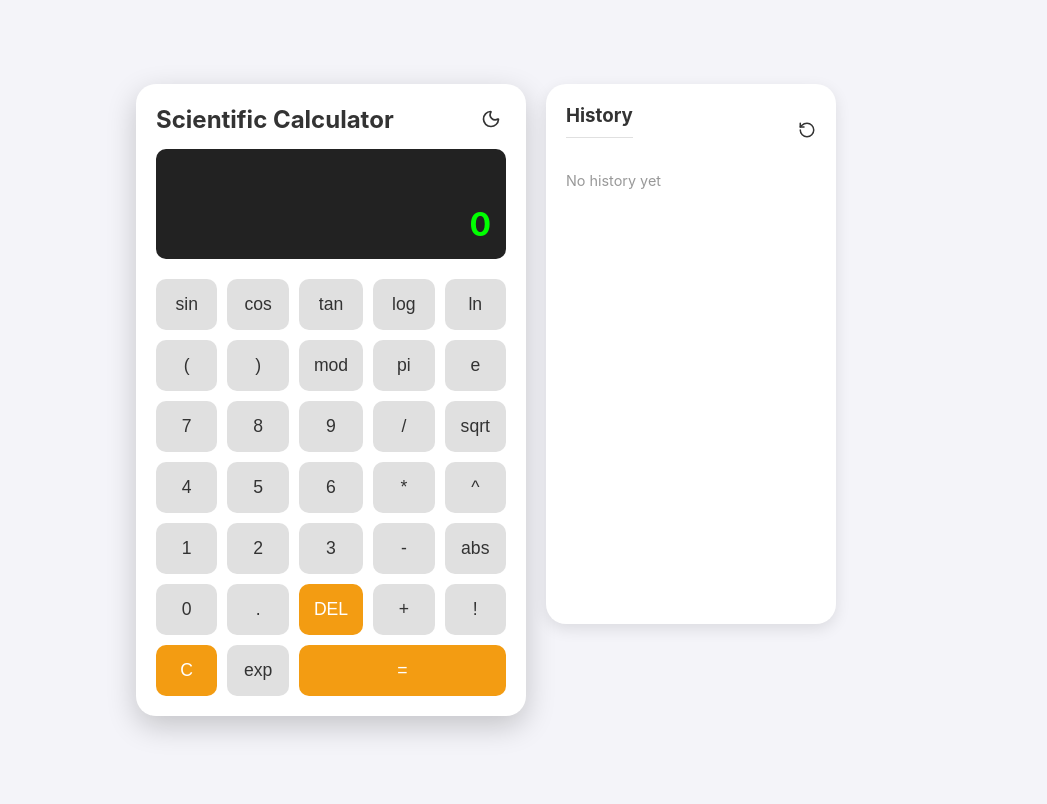
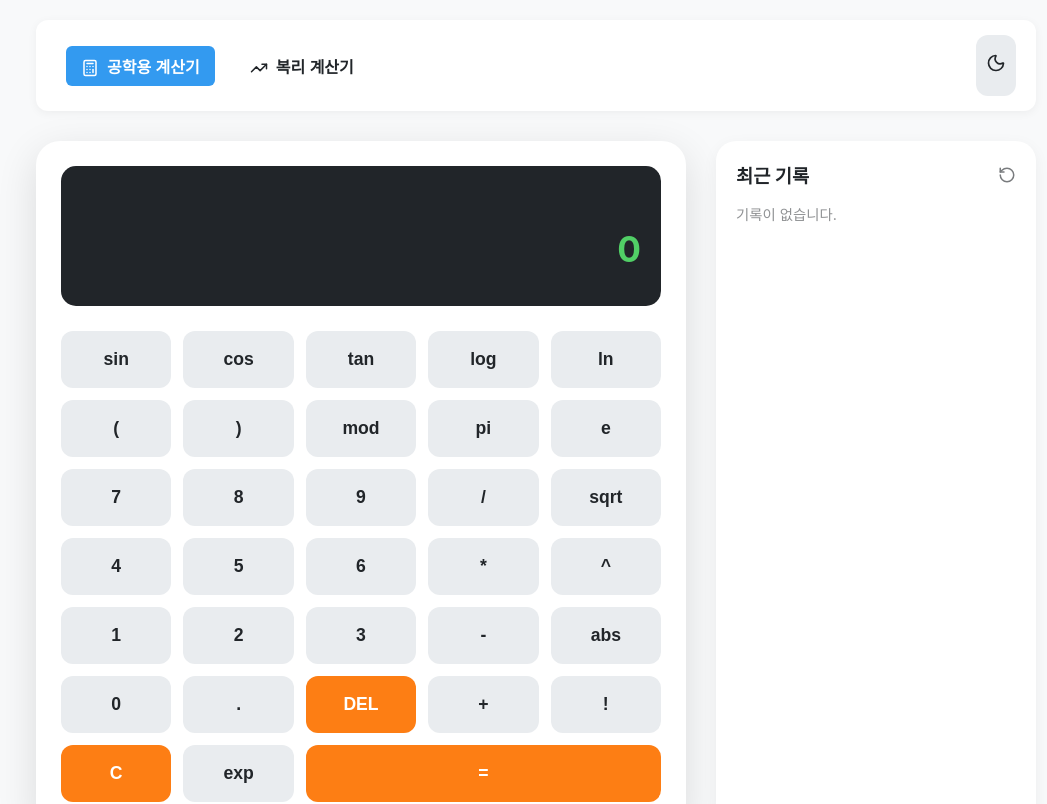
Before and after one commit to chlwltnshtkddn/calculator, a React (Vite) app: page / in a window 1280 px wide. Shown: the top 804 px of the page, without its empty margins (104-1151 px from the left). Built offline with nearby package versions, Linux system fonts and the light colour scheme.

Commit message:
Enhance: Improved UI for AdSense quality, added navigation, and implemented Compound Interest Calculator

```diff
--- a/src/App.css
+++ b/src/App.css
@@ -1,204 +1,173 @@
 :root {
-  --bg-color: #f4f4f9;
-  --text-color: #333;
-  --calculator-bg: #fff;
-  --button-bg: #e0e0e0;
-  --button-hover: #d0d0d0;
-  --op-button-bg: #f39c12;
-  --op-button-hover: #e67e22;
-  --display-bg: #222;
-  --display-text: #0f0;
-  --history-bg: #fff;
-  --history-item-hover: #f0f0f0;
+  --bg-color: #f8f9fa;
+  --text-color: #212529;
+  --calculator-bg: #ffffff;
+  --button-bg: #e9ecef;
+  --button-hover: #dee2e6;
+  --op-button-bg: #fd7e14;
+  --op-button-hover: #e8590c;
+  --display-bg: #212529;
+  --display-text: #51cf66;
+  --history-bg: #ffffff;
+  --nav-bg: #ffffff;
+  --accent-color: #339af0;
 }
 
 [data-theme='dark'] {
-  --bg-color: #1a1a1a;
-  --text-color: #f4f4f9;
-  --calculator-bg: #2d2d2d;
-  --button-bg: #444;
-  --button-hover: #555;
-  --op-button-bg: #e67e22;
-  --op-button-hover: #d35400;
-  --display-bg: #000;
-  --display-text: #0f0;
-  --history-bg: #2d2d2d;
-  --history-item-hover: #3d3d3d;
+  --bg-color: #121212;
+  --text-color: #e9ecef;
+  --calculator-bg: #1e1e1e;
+  --button-bg: #2d2d2d;
+  --button-hover: #3d3d3d;
+  --op-button-bg: #f76707;
+  --op-button-hover: #d9480f;
+  --display-bg: #000000;
+  --display-text: #63e6be;
+  --history-bg: #1e1e1e;
+  --nav-bg: #1e1e1e;
 }
 
 body {
   margin: 0;
-  display: flex;
-  place-items: center;
-  min-width: 320px;
-  min-height: 100vh;
   background-color: var(--bg-color);
   color: var(--text-color);
-  font-family: 'Inter', system-ui, Avenir, Helvetica, Arial, sans-serif;
-  transition: background-color 0.3s, color 0.3s;
+  font-family: 'Pretendard', -apple-system, BlinkMacSystemFont, system-ui, Roboto, sans-serif;
+  transition: all 0.3s ease;
 }
 
-#root {
-  width: 100%;
+.layout {
+  max-width: 1000px;
+  margin: 0 auto;
+  padding: 20px;
+}
+
+nav {
   display: flex;
-  justify-content: center;
+  justify-content: space-between;
   align-items: center;
+  padding: 15px 20px;
+  background-color: var(--nav-bg);
+  border-radius: 12px;
+  margin-bottom: 30px;
+  box-shadow: 0 2px 10px rgba(0,0,0,0.05);
+}
+
+.nav-links button {
+  background: none;
+  border: none;
+  color: var(--text-color);
+  font-size: 1rem;
+  font-weight: 600;
+  margin: 0 10px;
+  cursor: pointer;
+  padding: 8px 15px;
+  border-radius: 6px;
+  transition: 0.2s;
+}
+
+.nav-links button.active {
+  background-color: var(--accent-color);
+  color: white;
 }
 
 .container {
   display: flex;
-  gap: 20px;
-  padding: 20px;
-  max-width: 800px;
-  width: 100%;
-  flex-direction: row;
+  gap: 30px;
+  flex-wrap: wrap;
+  justify-content: center;
 }
 
-@media (max-width: 600px) {
-  .container {
-    flex-direction: column;
-    align-items: center;
-  }
+.main-content {
+  flex: 1;
+  min-width: 350px;
 }
 
 .calculator {
   background-color: var(--calculator-bg);
-  padding: 20px;
-  border-radius: 20px;
-  box-shadow: 0 10px 30px rgba(0, 0, 0, 0.2);
-  width: 350px;
-}
-
-.header {
-  display: flex;
-  justify-content: space-between;
-  align-items: center;
-  margin-bottom: 15px;
+  padding: 25px;
+  border-radius: 24px;
+  box-shadow: 0 12px 40px rgba(0, 0, 0, 0.12);
 }
 
 .display {
   background-color: var(--display-bg);
   color: var(--display-text);
-  padding: 15px;
-  border-radius: 10px;
+  padding: 20px;
+  border-radius: 15px;
   text-align: right;
-  margin-bottom: 20px;
-  min-height: 80px;
+  margin-bottom: 25px;
+  min-height: 100px;
   display: flex;
   flex-direction: column;
-  justify-content: space-between;
-  overflow: hidden;
+  justify-content: center;
 }
 
-.expression {
-  font-size: 0.9rem;
-  opacity: 0.7;
-  height: 1.2rem;
-  overflow: hidden;
-  white-space: nowrap;
-}
-
-.result {
-  font-size: 2rem;
-  font-weight: bold;
-  overflow: hidden;
-  text-overflow: ellipsis;
-}
+.expression { font-size: 1rem; opacity: 0.7; margin-bottom: 5px; }
+.result { font-size: 2.2rem; font-weight: 700; word-break: break-all; }
 
 .buttons {
   display: grid;
-  grid-template-columns: repeat(4, 1fr);
-  gap: 10px;
-}
-
-.buttons.scientific {
   grid-template-columns: repeat(5, 1fr);
+  gap: 12px;
 }
 
 button {
   border: none;
-  padding: 15px;
-  border-radius: 10px;
+  padding: 18px 10px;
+  border-radius: 12px;
   font-size: 1.1rem;
+  font-weight: 600;
   cursor: pointer;
   background-color: var(--button-bg);
   color: var(--text-color);
-  transition: background-color 0.2s, transform 0.1s;
+  transition: 0.15s;
 }
 
-button:hover {
-  background-color: var(--button-hover);
+button:hover { background-color: var(--button-hover); }
+button.operator { background-color: var(--op-button-bg); color: white; }
+
+/* Compound Interest Styles */
+.compound-form {
+  display: flex;
+  flex-direction: column;
+  gap: 20px;
 }
 
-button:active {
-  transform: scale(0.95);
+.input-group {
+  display: flex;
+  flex-direction: column;
+  gap: 8px;
 }
 
-button.operator {
-  background-color: var(--op-button-bg);
-  color: white;
+.input-group label { font-weight: 600; font-size: 0.9rem; }
+.input-group input {
+  padding: 15px;
+  border-radius: 10px;
+  border: 1px solid var(--button-hover);
+  background-color: var(--bg-color);
+  color: var(--text-color);
+  font-size: 1.1rem;
 }
 
-button.operator:hover {
-  background-color: var(--op-button-hover);
+.info-section {
+  margin-top: 40px;
+  padding: 30px;
+  background-color: var(--calculator-bg);
+  border-radius: 20px;
+  line-height: 1.7;
 }
 
-button.wide {
-  grid-column: span 2;
-}
+.info-section h3 { margin-top: 0; color: var(--accent-color); }
 
 .history {
+  width: 280px;
   background-color: var(--history-bg);
   padding: 20px;
   border-radius: 20px;
-  box-shadow: 0 5px 15px rgba(0, 0, 0, 0.1);
-  width: 250px;
-  max-height: 500px;
-  overflow-y: auto;
+  box-shadow: 0 4px 15px rgba(0,0,0,0.05);
 }
 
-.history h3 {
-  margin-top: 0;
-  border-bottom: 1px solid var(--button-bg);
-  padding-bottom: 10px;
+@media (max-width: 800px) {
+  .container { flex-direction: column; align-items: center; }
+  .history { width: 100%; }
 }
-
-.history-list {
-  list-style: none;
-  padding: 0;
-  margin: 0;
-}
-
-.history-item {
-  padding: 10px;
-  border-bottom: 1px solid var(--button-bg);
-  cursor: pointer;
-  transition: background-color 0.2s;
-}
-
-.history-item:hover {
-  background-color: var(--history-item-hover);
-}
-
-.history-exp {
-  font-size: 0.8rem;
-  opacity: 0.7;
-}
-
-.history-res {
-  font-weight: bold;
-  font-size: 1.1rem;
-}
-
-.theme-toggle {
-  background: none;
-  padding: 5px;
-  display: flex;
-  align-items: center;
-  justify-content: center;
-  border-radius: 50%;
-}
-
-.theme-toggle:hover {
-  background-color: var(--button-bg);
-}
--- a/src/App.tsx
+++ b/src/App.tsx
@@ -1,6 +1,6 @@
 import { useState, useEffect, useCallback } from 'react';
 import { evaluate } from 'mathjs';
-import { Sun, Moon, RotateCcw } from 'lucide-react';
+import { Sun, Moon, RotateCcw, Calculator, TrendingUp } from 'lucide-react';
 import './App.css';
 
 interface HistoryItem {
@@ -8,32 +8,42 @@ interface HistoryItem {
   result: string;
 }
 
+type ViewMode = 'scientific' | 'compound';
+
 function App() {
+  const [view, setView] = useState<ViewMode>('scientific');
+  const [theme, setTheme] = useState<'light' | 'dark'>('light');
+
+  // Scientific State
   const [expression, setExpression] = useState('');
   const [result, setResult] = useState('0');
   const [history, setHistory] = useState<HistoryItem[]>([]);
-  const [theme, setTheme] = useState<'light' | 'dark'>('light');
+
+  // Compound Interest State
+  const [principal, setPrincipal] = useState('');
+  const [days, setDays] = useState('');
+  const [rate, setRate] = useState('');
+  const [compoundResult, setCompoundResult] = useState({ total: '0', interest: '0' });
 
   useEffect(() => {
     document.documentElement.setAttribute('data-theme', theme);
   }, [theme]);
 
-  const handleButtonClick = useCallback((value: string) => {
+  // Scientific Calculator Handlers
+  const handleScientificClick = useCallback((value: string) => {
     if (value === '=') {
       try {
         if (!expression) return;
-        // Basic safety: match parentheses
         let balancedExpr = expression;
         const openBrackets = (balancedExpr.match(/\(/g) || []).length;
         const closeBrackets = (balancedExpr.match(/\)/g) || []).length;
         if (openBrackets > closeBrackets) {
           balancedExpr += ')'.repeat(openBrackets - closeBrackets);
         }
-
         const evalResult = evaluate(balancedExpr).toString();
         setResult(evalResult);
         setHistory(prev => [{ expression: balancedExpr, result: evalResult }, ...prev].slice(0, 5));
-        setExpression(evalResult); // Set result as current expression for further calculations
+        setExpression(evalResult);
       } catch (error) {
         setResult('Error');
       }
@@ -43,107 +53,156 @@ function App() {
     } else if (value === 'DEL') {
       setExpression(prev => prev.slice(0, -1));
     } else {
-      setExpression(prev => {
-        // Prevent multiple operators or leading zeros if necessary
-        return prev + value;
-      });
+      setExpression(prev => prev + value);
     }
-
-    // Remove focus from any active element to prevent Enter repeating last click
-    if (document.activeElement instanceof HTMLElement) {
-      document.activeElement.blur();
-    }
+    if (document.activeElement instanceof HTMLElement) document.activeElement.blur();
   }, [expression]);
 
   useEffect(() => {
     const handleKeyDown = (e: KeyboardEvent) => {
-      // Prevent default browser actions for calculator keys
+      if (view !== 'scientific') return;
       const keys = ['0','1','2','3','4','5','6','7','8','9','+','-','*','/','.', '(', ')', '^', 'Enter', 'Backspace', 'Escape'];
-      if (keys.includes(e.key)) {
-        e.preventDefault();
-      }
+      if (keys.includes(e.key)) e.preventDefault();
+      if (e.key >= '0' && e.key <= '9') handleScientificClick(e.key);
+      else if (['+', '-', '*', '/', '.', '(', ')', '^'].includes(e.key)) handleScientificClick(e.key);
+      else if (e.key === 'Enter') handleScientificClick('=');
+      else if (e.key === 'Backspace') handleScientificClick('DEL');
+      else if (e.key === 'Escape') handleScientificClick('C');
+    };
+    window.addEventListener('keydown', handleKeyDown);
+    return () => window.removeEventListener('keydown', handleKeyDown);
+  }, [handleScientificClick, view]);
 
-      if (e.key >= '0' && e.key <= '9') handleButtonClick(e.key);
-      else if (['+', '-', '*', '/', '.', '(', ')', '^'].includes(e.key)) handleButtonClick(e.key);
-      else if (e.key === 'Enter') handleButtonClick('=');
-      else if (e.key === 'Backspace') handleButtonClick('DEL');
-      else if (e.key === 'Escape') handleButtonClick('C');
+  // Compound Interest Logic
+  const formatNumber = (num: string) => {
+    const cleanNum = num.replace(/,/g, '');
+    if (!cleanNum || isNaN(Number(cleanNum))) return '';
+    return Number(cleanNum).toLocaleString('ko-KR');
   };
 
-    window.addEventListener('keydown', handleKeyDown);
-    return () => window.removeEventListener('keydown', handleKeyDown);
-  }, [handleButtonClick]);
-
-  const toggleTheme = () => {
-    setTheme(prev => (prev === 'light' ? 'dark' : 'light'));
+  const handlePrincipalChange = (val: string) => {
+    const cleanVal = val.replace(/,/g, '');
+    if (/^\d*$/.test(cleanVal)) setPrincipal(cleanVal);
   };
 
-  const restoreHistory = (item: HistoryItem) => {
-    setExpression(item.expression);
-    setResult(item.result);
-  };
-
-  const buttons = [
-    'sin(', 'cos(', 'tan(', 'log(', 'ln(',
-    '(', ')', 'mod', 'pi', 'e',
-    '7', '8', '9', '/', 'sqrt(',
-    '4', '5', '6', '*', '^',
-    '1', '2', '3', '-', 'abs(',
-    '0', '.', 'DEL', '+', '!',
-    'C', 'exp(', '=',
-  ];
+  useEffect(() => {
+    const P = Number(principal);
+    const D = Number(days);
+    const R = Number(rate) / 100;
+    if (P > 0 && D > 0 && R > 0) {
+      // Daily Compounding Formula: A = P(1 + r/365)^t
+      const total = P * Math.pow((1 + R / 365), D);
+      setCompoundResult({
+        total: Math.round(total).toLocaleString('ko-KR'),
+        interest: Math.round(total - P).toLocaleString('ko-KR')
+      });
+    } else {
+      setCompoundResult({ total: '0', interest: '0' });
+    }
+  }, [principal, days, rate]);
 
   return (
-    <div className="container">
-      <div className="calculator">
-        <div className="header">
-          <h2 style={{margin: 0}}>Scientific Calculator</h2>
-          <button className="theme-toggle" onClick={toggleTheme} title="Toggle Theme">
+    <div className="layout">
+      <nav>
+        <div className="nav-links">
+          <button className={view === 'scientific' ? 'active' : ''} onClick={() => setView('scientific')}>
+            <Calculator size={18} style={{marginRight: 8, verticalAlign: 'middle'}} />
+            공학용 계산기
+          </button>
+          <button className={view === 'compound' ? 'active' : ''} onClick={() => setView('compound')}>
+            <TrendingUp size={18} style={{marginRight: 8, verticalAlign: 'middle'}} />
+            복리 계산기
+          </button>
+        </div>
+        <button className="theme-toggle" onClick={() => setTheme(t => t === 'light' ? 'dark' : 'light')}>
           {theme === 'light' ? <Moon size={20} /> : <Sun size={20} />}
         </button>
-        </div>
+      </nav>
 
+      <div className="container">
+        <div className="main-content">
+          {view === 'scientific' ? (
+            <div className="calculator">
               <div className="display">
-          <div className="expression" style={{wordBreak: 'break-all'}}>{expression || '\u00A0'}</div>
+                <div className="expression">{expression || '\u00A0'}</div>
                 <div className="result">{result}</div>
               </div>
-
-        <div className="buttons scientific">
-          {buttons.map((btn, idx) => (
-            <button
-              key={`${btn}-${idx}`}
-              onClick={() => handleButtonClick(btn)}
-              className={btn === '=' ? 'operator' : (['C', 'DEL'].includes(btn) ? 'operator' : '')}
-              style={btn === '=' ? {gridColumn: 'span 3'} : {}}
-            >
-              {/* Ensure '(' is displayed correctly for both standalone and functions */}
+              <div className="buttons">
+                {['sin(', 'cos(', 'tan(', 'log(', 'ln(', '(', ')', 'mod', 'pi', 'e', '7', '8', '9', '/', 'sqrt(', '4', '5', '6', '*', '^', '1', '2', '3', '-', 'abs(', '0', '.', 'DEL', '+', '!', 'C', 'exp(', '='].map((btn, i) => (
+                  <button key={i} onClick={() => handleScientificClick(btn)} className={btn === '=' ? 'operator wide' : (['C','DEL'].includes(btn) ? 'operator' : '')} style={btn === '=' ? {gridColumn: 'span 3'} : {}}>
                     {btn === '(' ? '(' : btn.replace('(', '')}
                   </button>
                 ))}
               </div>
             </div>
+          ) : (
+            <div className="calculator">
+              <div className="compound-form">
+                <h2 style={{marginTop: 0}}>일복리 계산기</h2>
+                <div className="input-group">
+                  <label>투자 원금 (원)</label>
+                  <input type="text" value={formatNumber(principal)} onChange={(e) => handlePrincipalChange(e.target.value)} placeholder="예: 1,000,000" />
+                </div>
+                <div className="input-group">
+                  <label>투자 기간 (일)</label>
+                  <input type="number" value={days} onChange={(e) => setDays(e.target.value)} placeholder="예: 365" />
+                </div>
+                <div className="input-group">
+                  <label>연이율 (%)</label>
+                  <input type="number" value={rate} onChange={(e) => setRate(e.target.value)} placeholder="예: 5" />
+                </div>
+                <div className="display" style={{marginTop: 20}}>
+                  <div className="expression">최종 금액 (원금+이자)</div>
+                  <div className="result">{compoundResult.total} 원</div>
+                  <div className="expression" style={{marginTop: 10}}>총 이자: {compoundResult.interest} 원</div>
+                </div>
+              </div>
+            </div>
+          )}
 
+          <div className="info-section">
+            {view === 'scientific' ? (
+              <>
+                <h3>공학용 계산기 가이드</h3>
+                <p>본 계산기는 삼각함수(sin, cos, tan), 로그(log, ln), 제곱근(sqrt) 등 복잡한 수학 연산을 지원합니다. 키보드 숫패드와 엔터키를 사용하여 더 빠르게 계산할 수 있습니다.</p>
+                <ul>
+                  <li><strong>mod</strong>: 나머지 연산 (예: 10 mod 3 = 1)</li>
+                  <li><strong>^</strong>: 거듭제곱 (예: 2 ^ 3 = 8)</li>
+                  <li><strong>pi / e</strong>: 수학 상수 파이와 자연상수</li>
+                </ul>
+              </>
+            ) : (
+              <>
+                <h3>복리 계산기 사용법 및 원리</h3>
+                <p>복리란 원금에 대해서만 이자가 붙는 단리와 달리, 발생한 이자가 다시 원금이 되어 이자가 붙는 방식입니다. '72의 법칙'에 따르면 자산이 두 배가 되는 시간은 (72 ÷ 연이율)로 계산할 수 있습니다.</p>
+                <p>본 계산기는 <strong>일복리(Daily Compounding)</strong> 방식을 기준으로 계산하며, 공식은 다음과 같습니다: <code>A = P(1 + r/365)^t</code></p>
+                <ul>
+                  <li>원금에 1,000단위 쉼표가 자동으로 적용되어 금액 확인이 쉽습니다.</li>
+                  <li>실시간으로 계산 결과가 업데이트되어 목표 금액 설정을 도와줍니다.</li>
+                </ul>
+              </>
+            )}
+          </div>
+        </div>
+
+        {view === 'scientific' && (
           <div className="history">
-        <div className="header">
-          <h3>History</h3>
-          <RotateCcw size={18} onClick={() => setHistory([])} style={{cursor: 'pointer'}} />
+            <div style={{display:'flex', justifyContent:'space-between', alignItems:'center', marginBottom:15}}>
+              <h3 style={{margin:0}}>최근 기록</h3>
+              <RotateCcw size={18} onClick={() => setHistory([])} style={{cursor:'pointer', opacity:0.6}} />
             </div>
-        <div className="history-list">
             {history.length === 0 ? (
-            <p style={{opacity: 0.5, fontSize: '0.9rem'}}>No history yet</p>
+              <p style={{opacity:0.5, fontSize:'0.9rem'}}>기록이 없습니다.</p>
             ) : (
-            history.map((item, index) => (
-              <div
-                key={index}
-                className="history-item"
-                onClick={() => restoreHistory(item)}
-              >
-                <div className="history-exp">{item.expression} =</div>
-                <div className="history-res">{item.result}</div>
+              history.map((item, i) => (
+                <div key={i} className="history-item" style={{padding:'10px 0', borderBottom:'1px solid var(--button-bg)', cursor:'pointer'}} onClick={() => {setExpression(item.expression); setResult(item.result);}}>
+                  <div style={{fontSize:'0.8rem', opacity:0.7}}>{item.expression} =</div>
+                  <div style={{fontWeight:'bold', fontSize:'1.1rem'}}>{item.result}</div>
                 </div>
               ))
             )}
           </div>
+        )}
       </div>
     </div>
   );
```
Lines whose indentation alone changed are shown as unchanged.
